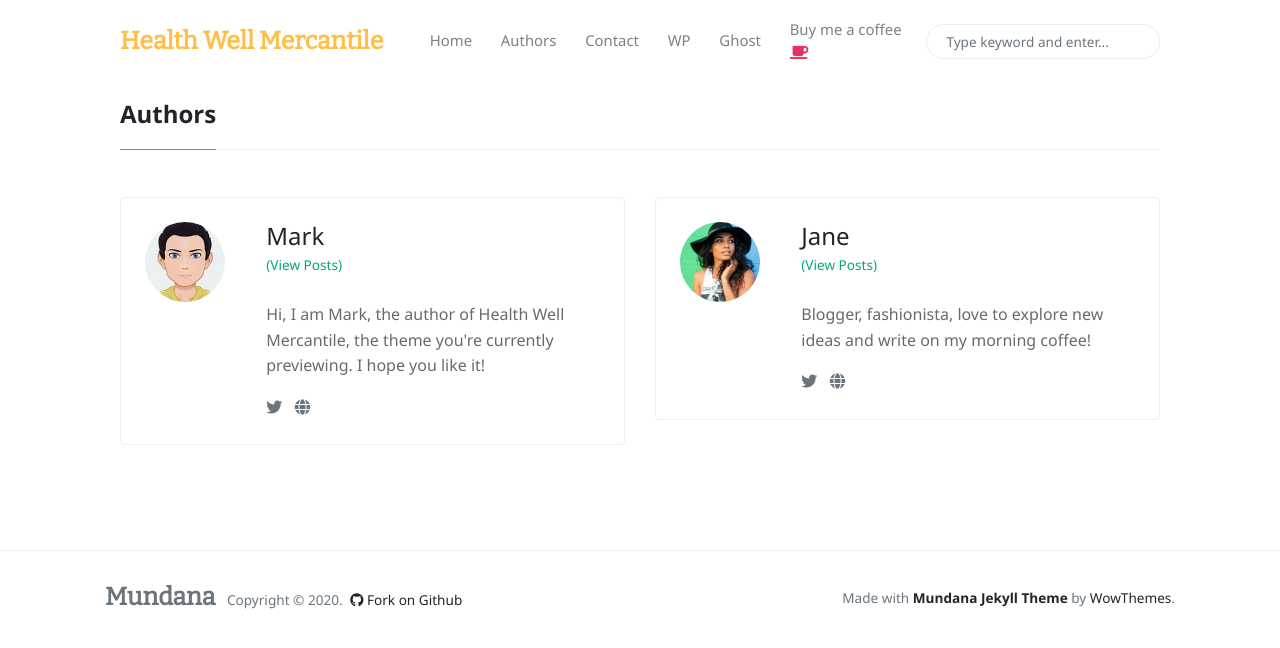
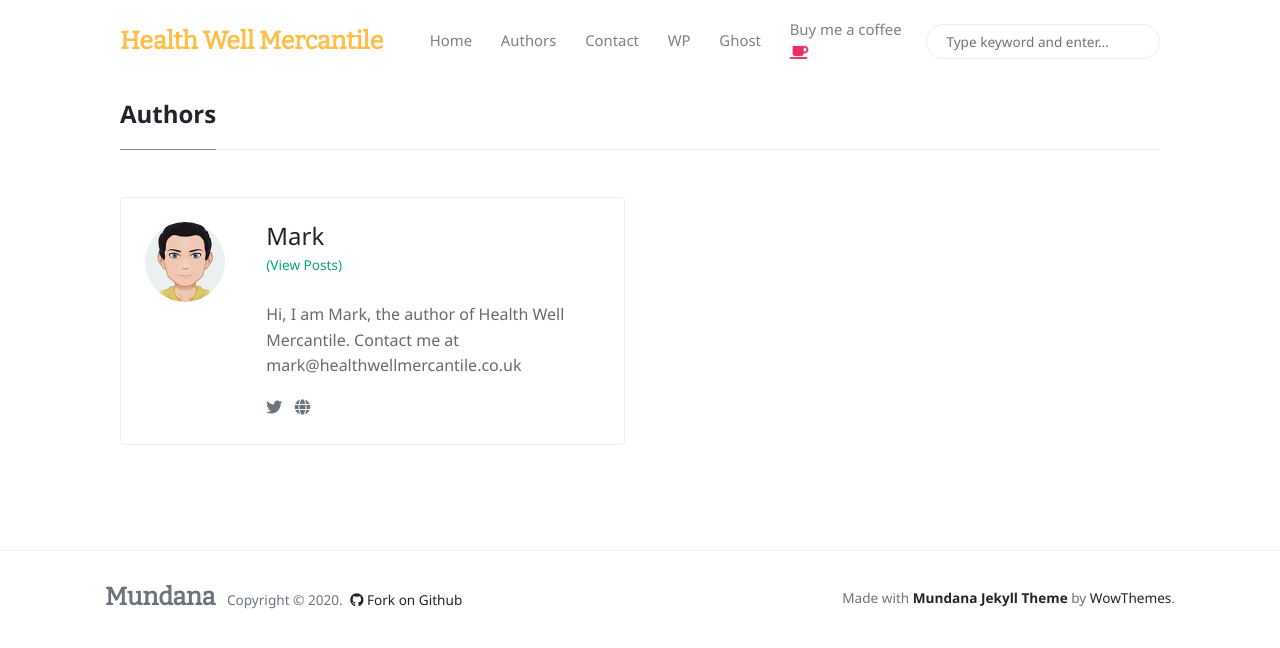
Before and after one commit to mbeconsultingltd/hwm_corp_website, a Jekyll site: the page built from _pages/authors-list.html, in a window 1280 px wide. Shown: the top 648 px of the page. Built offline with Jekyll 4.4.1, drawn with Linux system fonts in a browser that asks for light colours; nearby versions of some CDN libraries.

Commit message:
update config

```diff
--- a/_config.yml
+++ b/_config.yml
@@ -18,19 +18,12 @@ plugins:
   - jekyll-seo-tag
 
 authors:
-    sal:
+    Mark:
       name:           Mark
       site:           https://healthwellmercantile.co.uk
       avatar:         /assets/images/avatar1.jpg
-      bio:            "Hi, I am Mark, the author of Health Well Mercantile, the theme you're currently previewing. I hope you like it!"
+      bio:            "Hi, I am Mark, the author of Health Well Mercantile. Contact me at mark@healthwellmercantile.co.uk"
       email:          contact@healthwellmercantile.co.uk
-
-    jane:
-      name:           Jane
-      site:           https://www.wowthemes.net
-      avatar:         /assets/images/avatar2.jpg
-      bio:            "Blogger, fashionista, love to explore new ideas and write on my morning coffee!"
-      email:          fakemail@gmail.com
 
 # Defaults
 defaults:
```
